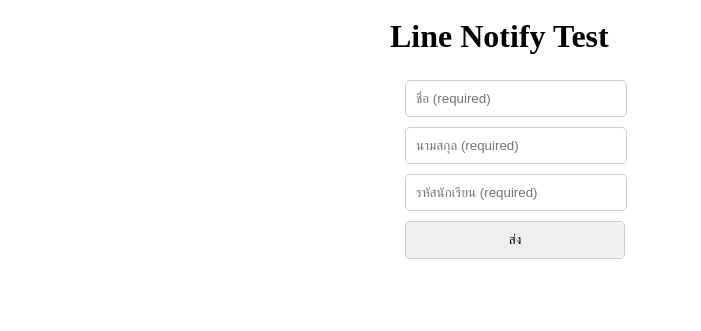
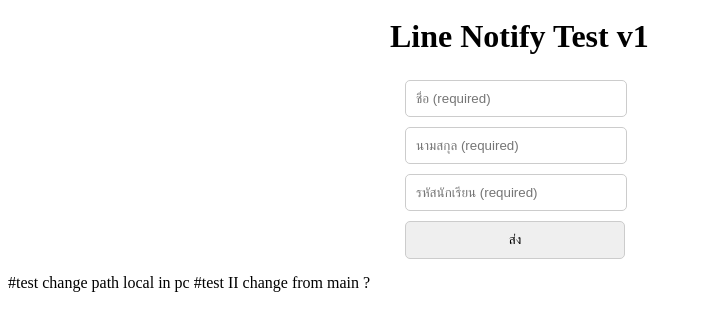
Before and after one commit to LittleCatXX/thesis, a PHP site: page / in a window 1280 px wide. Shown: the top 331 px of the page, without its empty margins (0-701 px from the left). Run offline with PHP 8.4, Linux system fonts and the light colour scheme.

Commit message:
Update index.php

```diff
--- a/index.php
+++ b/index.php
@@ -24,7 +24,7 @@
             padding: 10px;
         }
     </style>
-<h1 class="content">Line Notify Test</h1>
+<h1 class="content">Line Notify Test v1</h1>
 </head>
 <body>
     <div class="content">
@@ -40,3 +40,6 @@
     </div>
 </body>
 </html>
+
+#test change path local in pc
+#test II  change from main  ?
```
